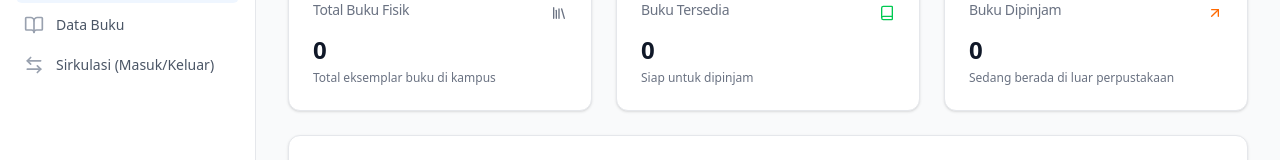
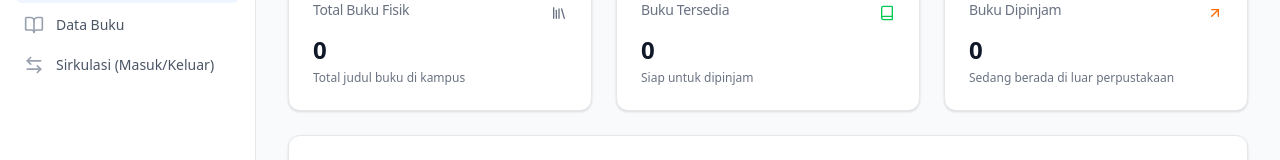
Before and after one commit to cibanciban666/socslibrary, a React (Vite) app: page / in a window 1280 px wide. Shown: the part 121-281 px from the top of the page. Built offline with nearby package versions, Linux system fonts and the light colour scheme; no server answers.

Commit message:
Update Dashboard.tsx

```diff
--- a/src/pages/Dashboard.tsx
+++ b/src/pages/Dashboard.tsx
@@ -8,9 +8,9 @@ import { id } from 'date-fns/locale';
 export default function Dashboard() {
   const { books, transactions } = useLibrary();
 
-  const totalBooks = books.reduce((acc, book) => acc + book.stock, 0);
+  const totalBooks = books.length;
   const totalAvailable = books.reduce((acc, book) => acc + book.available, 0);
-  const totalBorrowed = totalBooks - totalAvailable;
+  const totalBorrowed = books.reduce((acc, book) => acc + (book.stock - book.available), 0);
 
   const recentTransactions = transactions.slice(0, 5);
 
@@ -24,7 +24,7 @@ export default function Dashboard() {
           </CardHeader>
           <CardContent>
             <div className="text-2xl font-bold text-gray-900">{totalBooks}</div>
-            <p className="text-xs text-gray-500 mt-1">Total eksemplar buku di kampus</p>
+            <p className="text-xs text-gray-500 mt-1">Total judul buku di kampus</p>
           </CardContent>
         </Card>
         <Card>
```
